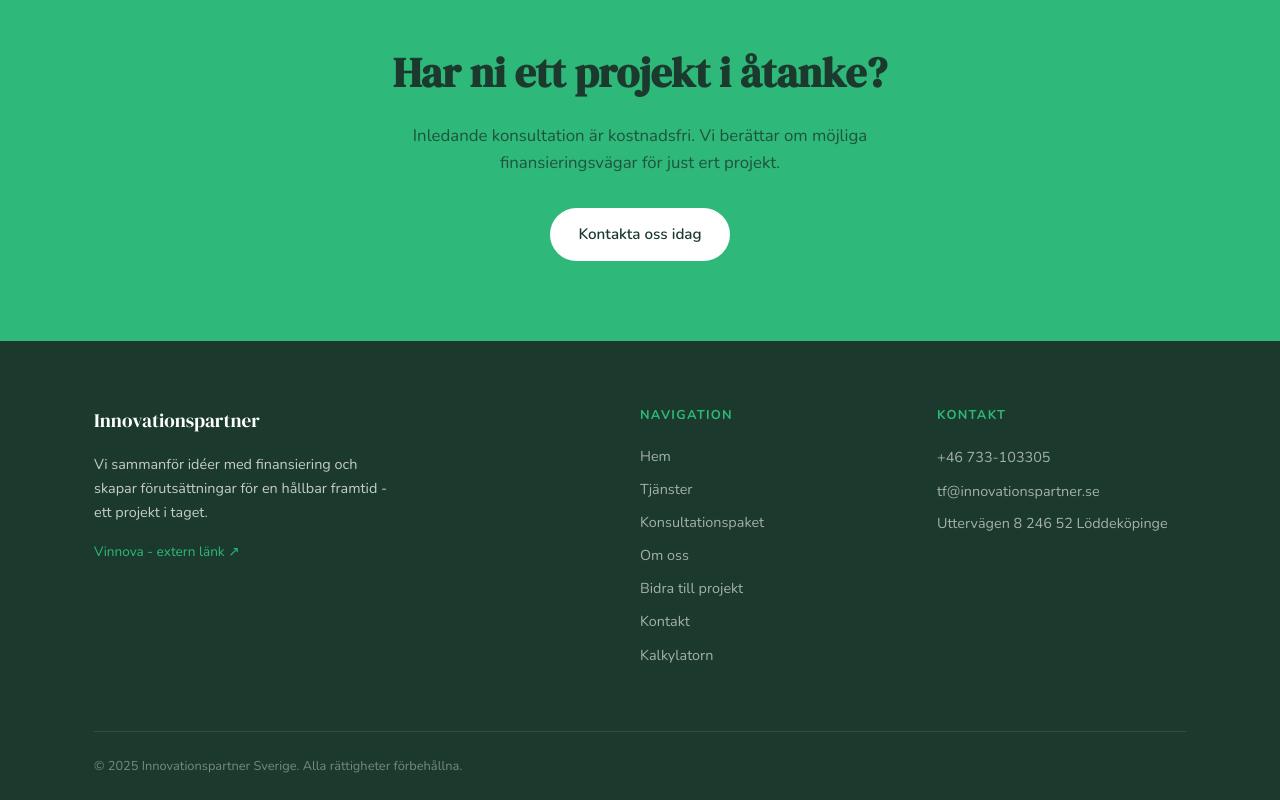
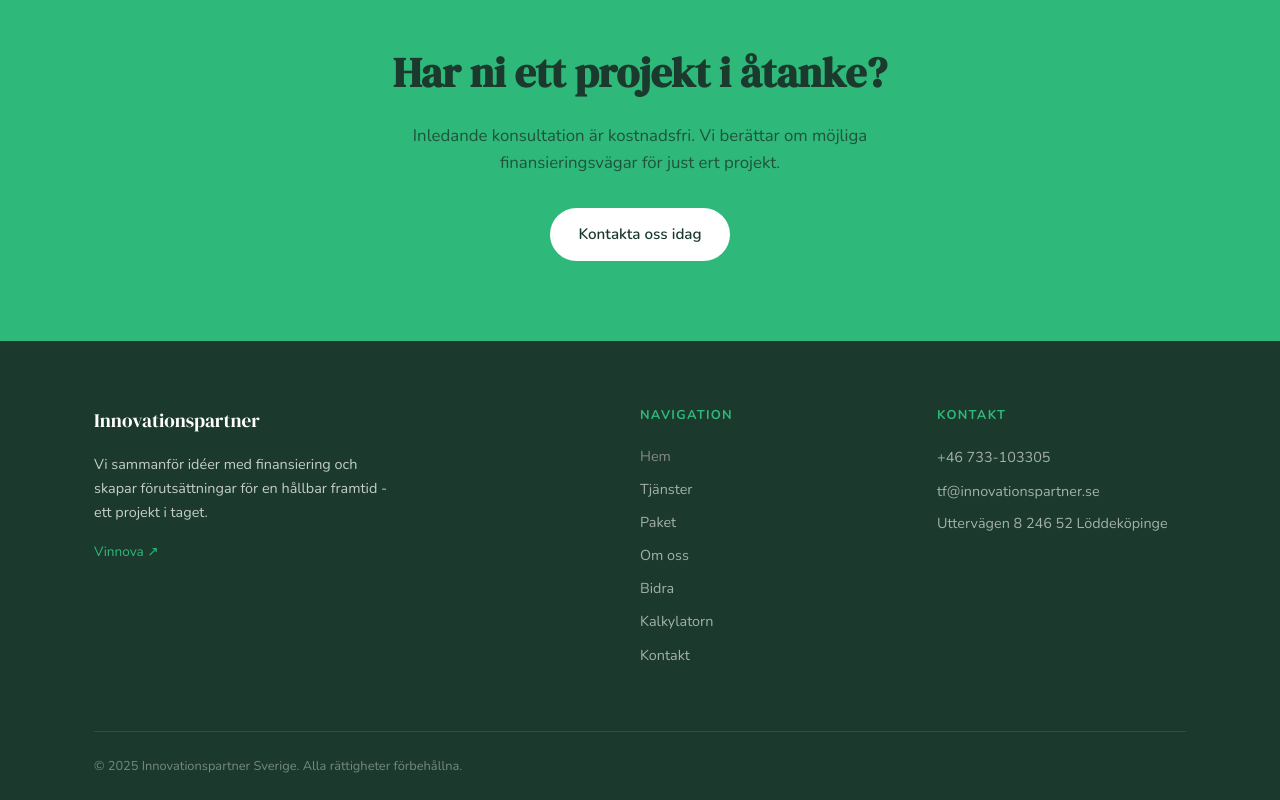
Before and after one commit to Filipc04/innovationspartner-react, a React (Vite) app: page / in a window 1280 px wide. Shown: the part 2448-3248 px from the top of the page. Built offline with nearby package versions, Linux system fonts and the light colour scheme.

Commit message:
footer nav links

```diff
--- a/src/components/footer/Footer.css
+++ b/src/components/footer/Footer.css
@@ -57,6 +57,10 @@ footer {
 
 .footer-link:hover {
   color: var(--white);
+}
+
+.footer-link.active {
+  color: var(--light)
 }
 
 .footer-bottom {
--- a/src/components/footer/Footer.tsx
+++ b/src/components/footer/Footer.tsx
@@ -1,3 +1,4 @@
+import { NavLink } from 'react-router';
 import './Footer.css';
 
 export const Footer = () => {
@@ -11,19 +12,19 @@ export const Footer = () => {
           <p className="footer-desc">Vi sammanför idéer med finansiering och skapar förutsättningar för en hållbar framtid - ett projekt i taget.</p>
           <a href="https://www.vinnova.se" target="_blank" rel="noopener noreferrer"
              className="ext-link">
-            Vinnova - extern länk ↗
+            Vinnova ↗
           </a>
         </div>
         <nav aria-label="Sidfotslänkar">
           <div className="footer-col-title">Navigation</div>
           <ul className="footer-links">
-            <a href="/"      className="footer-link">Hem</a>
-            <a href="services"   className="footer-link">Tjänster</a>
-            <a href="packages"   className="footer-link">Konsultationspaket</a>
-            <a href="about"      className="footer-link">Om oss</a>
-            <a href="contribute" className="footer-link">Bidra till projekt</a>
-            <a href="contact"    className="footer-link">Kontakt</a>
-            <a href="calculate"    className="footer-link">Kalkylatorn</a>
+            <NavLink to="/"          className={({ isActive }) => `footer-link${isActive ? ' active' : ''}`} end>Hem</NavLink>
+            <NavLink to="/services"  className={({ isActive }) => `footer-link${isActive ? ' active' : ''}`}>Tjänster</NavLink>
+            <NavLink to="/packages"  className={({ isActive }) => `footer-link${isActive ? ' active' : ''}`}>Paket</NavLink>
+            <NavLink to="/about"     className={({ isActive }) => `footer-link${isActive ? ' active' : ''}`}>Om oss</NavLink>
+            <NavLink to="/contribute"className={({ isActive }) => `footer-link${isActive ? ' active' : ''}`}>Bidra</NavLink>
+            <NavLink to="/calculate"className={({ isActive }) => `footer-link${isActive ? ' active' : ''}`}>Kalkylatorn</NavLink>
+            <NavLink to="/contact"className={({ isActive }) => `footer-link${isActive ? ' active' : ''}`}>Kontakt</NavLink>
           </ul>
         </nav>
         <div>
```
